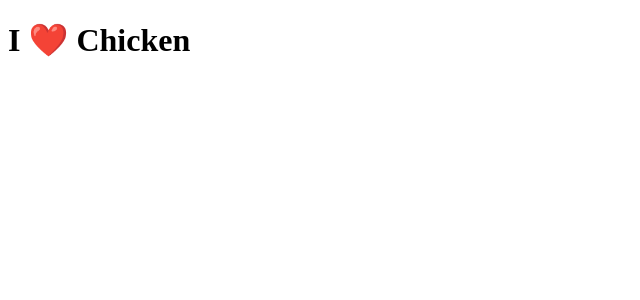
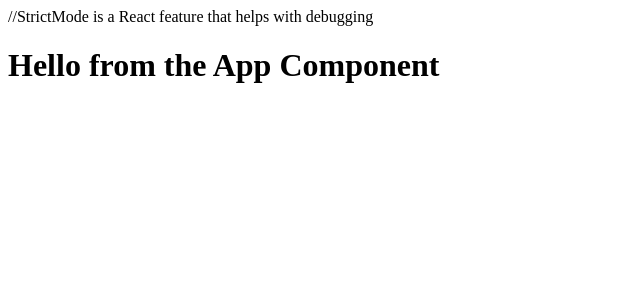
Before and after one commit to BnodpriA/review-app, a React (Create React App) app: page / in a window 1280 px wide. Shown: the top 300 px of the page, without its empty margins (0-640 px from the left). Built offline with nearby package versions, Linux system fonts and the light colour scheme.

Commit message:
StrictMode enabled in while returning App component

```diff
--- a/src/index.js
+++ b/src/index.js
@@ -1,17 +1,11 @@
-import React from "react";
-//we will replace second namespace with third from React v18
-//import ReactDOM from "react-dom"; //interact with DOM
+import React, { StrictMode } from "react";
 import * as ReactDomClient from "react-dom/client"; //interact with DOM
-
-/**
- * this code will be replaced by the code below
- *
- * ReactDOM.render(
-    <h1>Hello World</h1>,
-    document.getElementById("root")
-)
-**/
+import App from "./App"; //import App.js component
 
 const rootContainer = document.getElementById("root");
 const root  = ReactDomClient.createRoot(rootContainer);
-root.render(<h1>I ❤️ Chicken</h1>);
+root.render(
+    <React.StrictMode> //StrictMode is a React feature that helps with debugging
+        <App />
+    </React.StrictMode>
+);
```
